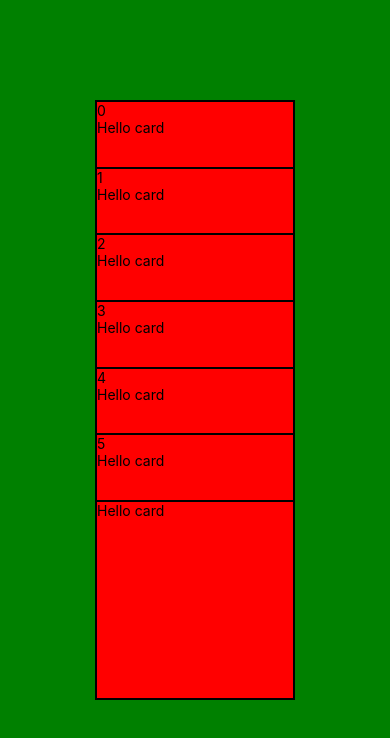
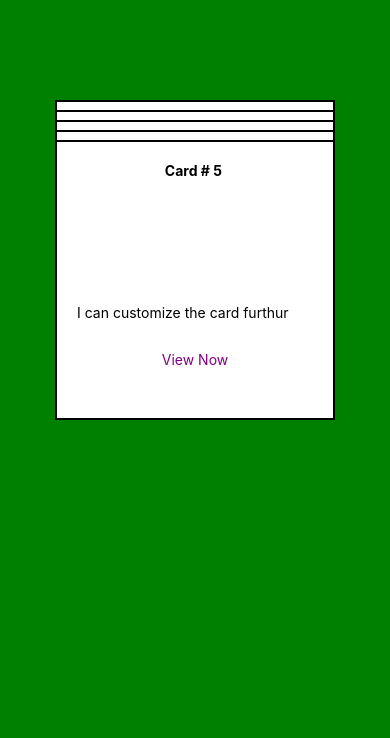
Before and after one commit to shubham-aneja/swipeView, a React Native app: screen / in a window 390 px wide. Shown: the top 738 px of the page. Built offline with nearby package versions, Linux system fonts and the light colour scheme.

Commit message:
cards ui updated with redux

```diff
--- a/src/actions/index.js
+++ b/src/actions/index.js
@@ -1,6 +1,21 @@
 import Types from './types'
 
-// export const incrementCounter = (payload) => ({
-//     payload,
-//     type: Types.INCREMENT_COUNTER
-// })
+export const cardInit = (payload) => ({
+    payload,
+    type: Types.CARD_INIT
+})
+
+export const cardDestroy = (payload) => ({
+    payload,
+    type: Types.CARD_DESTROY
+})
+
+export const cardRemoved = (payload) => ({
+    payload,
+    type: Types.CARD_REMOVED
+})
+
+export const cardRefreshed = (payload) => ({
+    payload,
+    type: Types.CARD_REFRESH
+})
--- a/src/actions/types.js
+++ b/src/actions/types.js
@@ -1,6 +1,6 @@
 export default {
-    // INCREMENT_COUNTER: 'INCREMENT_COUNTER',
-    // DECREMENT_COUNTER: 'DECREMENT_COUNTER',
-    // FORM_INIT: 'FORM_INIT',
-    // FORM_DESTROY: 'FROM_DESTROY'
+    CARD_REMOVED: 'CARD_REMOVED',
+    CARD_REFRESH: 'CARD_REFRESH',
+    CARD_INIT: 'CARD_INIT',
+    CARD_DESTROY: 'FROM_DESTROY'
 }
--- a/src/components/cards/card.js
+++ b/src/components/cards/card.js
@@ -7,11 +7,35 @@ import {
     PanResponder,
     Animated
 } from 'react-native';
-const CARD_DIMENTION = 200
+const CARD_DIMENTION = 280
 
+
+const CardContent = ({ index }) => {
+    return (<View style={x.contentContainer}>
+        <View style={x.titleContainer}>
+            <Text style={x.title}>Card # {index + 1} </Text>
+        </View>
+        <View style={x.footerContainer}>
+            <Text style={x.footerText}>I can customize the card furthur</Text>
+            <Text style={x.footerAction}>View Now</Text>
+        </View>
+
+
+    </View>)
+}
+var x = {
+    contentContainer: { flex: 1, padding: 20 },
+    titleContainer: { flex: 1 },
+    title: { textAlign: 'center', color: 'black', fontWeight: 'bold' },
+    footerContainer: {},
+    footerText: { color: 'black', fontSize: 14 },
+    footerAction: { textAlign: 'center', paddingVertical: 30, color: 'purple' },
+
+}
 export default class Card extends Component {
     constructor(props) {
         super(props);
+        this.initialIndex = props.index
         const shouldAnimate = true;
         this.state = {
             pan: new Animated.ValueXY()
@@ -67,20 +91,18 @@ export default class Card extends Component {
     }
     render() {
         const { shouldAnimate } = this.props;
-        const cardContent = (<View><Text>Hello card </Text></View>)
-        const commonStyle = [styles.cardContainer, {elevation: this.props.index * 2}]
+        const commonStyle = [styles.cardContainer, { elevation: this.props.index * 2 }]
         let renderedCard = (
             <Animated.View {...this.panResponder.panHandlers}
                 style={[...commonStyle, this.state.pan.getLayout()]}>
-                {cardContent}
+                <CardContent index={this.initialIndex} />
             </ Animated.View>
         )
         if (!shouldAnimate) {
             renderedCard = (
                 <View
                     style={commonStyle}>
-                    <Text>{this.props.index}</Text>
-                    {cardContent}
+                    <CardContent index={this.initialIndex} />
                 </ View>
             )
         }
@@ -91,10 +113,10 @@ export default class Card extends Component {
 }
 const styles = StyleSheet.create({
     cardContainer: {
-        marginBottom: -CARD_DIMENTION/3*2,
+        marginBottom: -CARD_DIMENTION + 10,
         height: CARD_DIMENTION,
         width: CARD_DIMENTION,
-        backgroundColor: 'red',
+        backgroundColor: 'white',
         borderStyle: 'solid',
         borderWidth: 2,
         borderColor: 'black'
--- a/src/components/cards/index.js
+++ b/src/components/cards/index.js
@@ -9,67 +9,73 @@ import {
     TouchableOpacity
 } from 'react-native';
 import { connect } from 'react-redux'
-import Card from './card'
+import Card from './card';
+import { cardInit, cardDestroy, cardRemoved, cardRefreshed } from '../../actions'
 
-const DEFAULT_CARDS = 7
+
+const DEFAULT_CARDS = 5
+let CARD_ID = 0;
 
 class Cards extends Component {
     constructor(props) {
         super(props);
-        this.state = {
-            totalCards: DEFAULT_CARDS
-        };
         this.handleRemoveCard = this.handleRemoveCard.bind(this)
         this.resetCards = this.resetCards.bind(this);
     }
 
     handleRemoveCard() {
-        this.setState({ totalCards: this.state.totalCards - 1 })
+        const { cardRemoved, id } = this.props
+        cardRemoved({ id });
     }
+    componentDidMount() {
+        const { cardInit, id } = this.props;
+        cardInit({ id, defaultCards: DEFAULT_CARDS });
+    }
+    componentWillUnmount() {
+        const { cardDestroy, id } = this.props;
+        cardDestroy({ id });
 
+    }
     resetCards() {
-        this.setState({ totalCards: DEFAULT_CARDS })
+        const { cardRefreshed, id } = this.props
+        cardRefreshed({ id });
     }
     render() {
-        const { totalCards } = this.state;
-        const cards = []
-        for (let i = 0; i < totalCards; i++) {
-            cards.push(<Card key={i} index={i}
-                shouldAnimate={i === totalCards - 1}
+        const { cards } = this.props
+        const renderedCards = []
+        for (let i = 0; i < cards; i++) {
+            renderedCards.push(<Card key={i} index={i}
+                shouldAnimate={i === cards - 1}
                 handleRemoveCard={this.handleRemoveCard} />)
         }
         return (
             <View style={styles.container}  >
-                {cards.length > 0 ? cards :
+                {renderedCards.length > 0 ? renderedCards :
                     (<View>
                         <TouchableOpacity onPress={this.resetCards}>
-                            <Text>No card left, click to load more cards</Text>
+                            <Text>No card left, click to load more cards </Text>
                         </TouchableOpacity>
                     </View>)}
             </View>
         )
     }
 }
+
 const mapStateToProps = (appState, ownProps) => {
-    return {}
-    // const Id = FORM_ID++;
+    const id = CARD_ID++;
 
-    // return function (updatedState) {
-    //     const formAggregateState = updatedState && updatedState.form || {}
-    //     const instantialState = formAggregateState[Id] || {}
-    //     /* we can use symbol here at our best */
-    //     return { counter: instantialState.counter || 0, uniqueId: Id }
-    // }
+    return function (updatedState) {
+        const cardState = updatedState && updatedState.card || {}
+        const instantialState = cardState[id] || {}
+        return { cards: instantialState.cards || 0, id }
+    }
 }
 
 const mapDispatchToProps = {
-    // formInit,
-    // formDestroy,
-    // onIncrement: incrementCounter,
-    // onIncrementAsync: asyncIncrementCounter,
-    // onDecrement: decrementCounter,
-    // onDecrementAsync: asyncDecrementCounter
-
+    cardInit,
+    cardDestroy,
+    cardRemoved,
+    cardRefreshed
 }
 Cards = connect(mapStateToProps, mapDispatchToProps)(Cards)
 export default Cards;
--- a/src/reducers/card.js
+++ b/src/reducers/card.js
@@ -3,32 +3,28 @@ import Types from '../actions/types'
 export default function cardReducer(state = {}, action) {
 
     switch (action.type) {
+        case Types.CARD_INIT: {
+            const { id, defaultCards } = action.payload
+            return { ...state, [id]: { cards: defaultCards, defaultCards } }
+        }
 
-        // case Types.INCREMENT_COUNTER: {
-        //     const { id } = action.payload;
-        //     const thisstate = state && state[id] || {}
-        //     const updatedCounterValue = thisstate.counter ? thisstate.counter + 1 : 1
-        //     const updatedThisstate = { ...thisstate, counter: updatedCounterValue }
-        //     return { ...state, [id]: updatedThisstate }
-        // }
-        // case Types.DECREMENT_COUNTER: {
-        //     const { id } = action.payload;
-        //     const thisstate = state && state[id] || {}
-        //     const updatedCounterValue = thisstate.counter ? thisstate.counter - 1 : 0
-        //     const updatedThisstate = { ...thisstate, counter: updatedCounterValue }
-        //     return { ...state, [id]: updatedThisstate }
-        // }
-        // case Types.CARD_INIT: {
-        //     const { id, counter } = action.payload
-        //     const initData = { counter: counter || 0 }
-        //     return initialiseState(state, id, initData, 'form')
-        // }
-        // case Types.CARD_DESTROY: {
+        case Types.CARD_REMOVED: {
+            const { id } = action.payload;
+            const oldState = state[id];
+            return { ...state, [id]: { ...oldState, cards: oldState.cards - 1 } }
+        }
+        case Types.CARD_REFRESH: {
+            const { id } = action.payload;
+            const oldState = state[id];
+            return { ...state, [id]: { ...oldState, cards: oldState.defaultCards } }
+        }
 
-        //     const { id } = action.payload
+        case Types.CARD_DESTROY: {
 
-        //     return removeComponentFromState(state, id, 'form')
-        // }
+            const { id } = action.payload
+            delete state[id];
+            return { ...state }
+        }
         default: {
             return state
         }
```
Also changed, not shown: App.js (line endings or trailing spaces).
